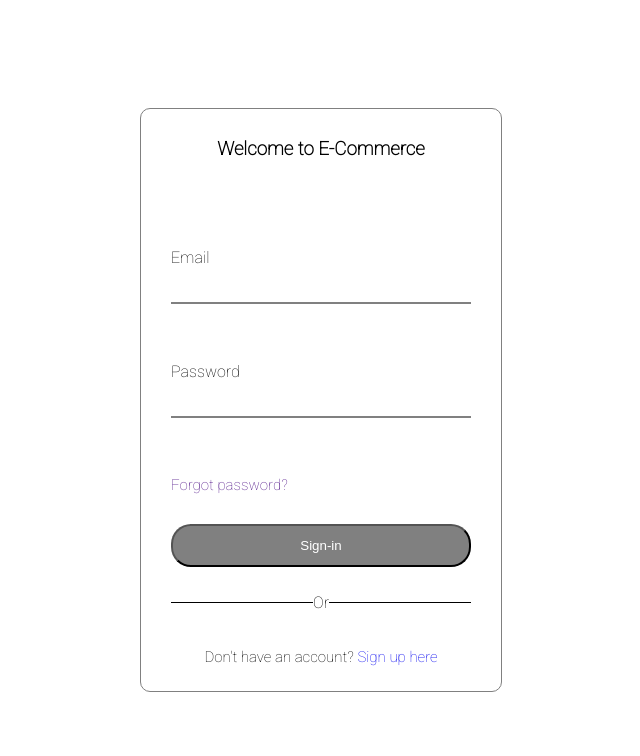
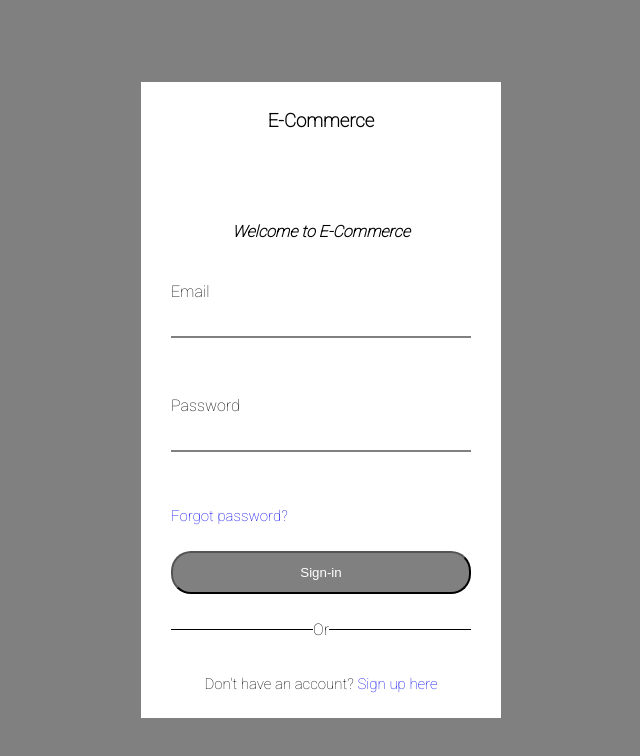
Before and after one commit to Kunari45/e-commerce-project, a plain HTML site: page index.html in a window 1280 px wide. Shown: the whole page, without its empty margins (319-959 px from the left). Drawn offline with Linux system fonts and the light colour scheme; a web font is replaced by a local one.

Commit message:
some minor UI changes

```diff
--- a/index.html
+++ b/index.html
@@ -12,15 +12,16 @@
         <div class="login-section-wrapper">
             <div class="login-section">
                 <form class="form-section" action="">
-                    <h3 class="heading">Welcome to E-Commerce</h3>
+                    <h3 class="heading">E-Commerce</h3>
+                    <h4>Welcome to E-Commerce</h4>
                     <label for="email" class="input-border">Email</label>
                     <input type="email" name="email" class="input-border"><br><br>
                     <label for="pwd">Password</label>
                     <input type="password" name="pwd" class="input-border"><br><br>
-                    <a href="" id="forgot-pwd">Forgot password?</a>
+                    <p><a href="#" id="forgot-pwd">Forgot password?</a></p>
                     <input class="login-button" type="submit" value="Sign-in">
                     <p class="or-footer">Or</p>
-                    <p class="sign-up">Don't have an account? <a href="#">Sign up here</a></p>
+                    <p class="sign-up">Don't have an account? <a href="#" class="signup-text">Sign up here</a></p>
                 </form>
             </div>
         </div>
--- a/styles.css
+++ b/styles.css
@@ -18,11 +18,17 @@ a {
     justify-content: center;
     width: 100vw;
     height: 100vh;
+    background-color: grey;
 }
 
 .heading {
     padding-bottom: 50px;
     align-self: center;
+}
+
+h4 {
+    align-self: center;
+    font-style: italic;
 }
 
 .login-section-wrapper {
@@ -31,11 +37,10 @@ a {
 }
 
 .login-section {
-    border: 1px solid Grey;
     padding: 10px 30px 10px 30px;
-    border-radius: 10px;
     height: auto;
     width: 300px;
+    background-color: white;
 }
 
 .form-section {
@@ -66,7 +71,10 @@ input {
     padding-top: 20px;
     padding-bottom: 20px;
     font-size: 15px;
+}
 
+#forgot-pwd:hover {
+    color: orange;
 }
 
 .login-button {
@@ -89,6 +97,10 @@ input {
     font-size: 15px;
 }
 
+.signup-text:hover {
+    color: orange;
+}
+
 .or-footer {
     display: flex;
     flex-direction: row;
```
